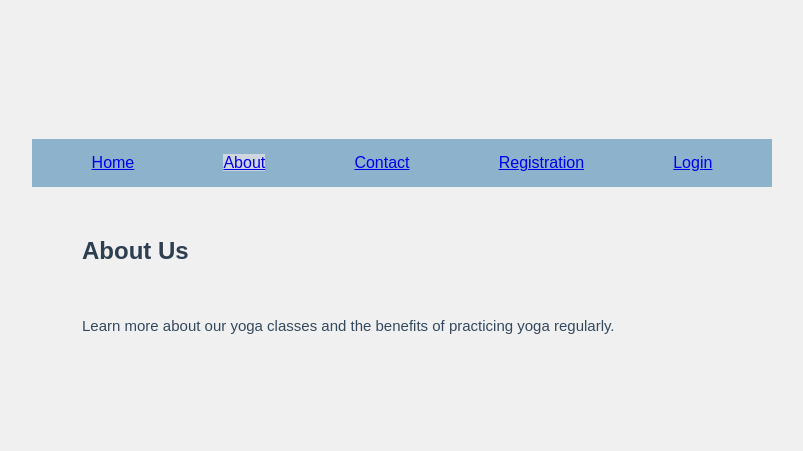
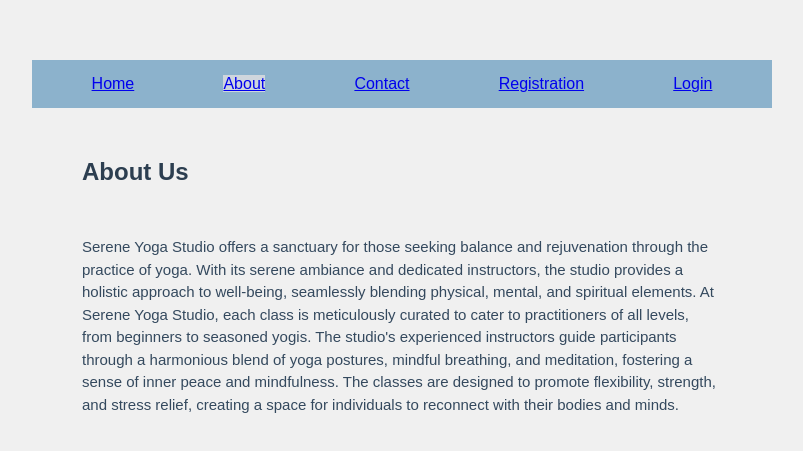
Before and after one commit to shreyaborikar/front_end, a React (Create React App) app: page /about in a window 1280 px wide. Shown: the part 137-588 px from the top of the page, without its empty margins (238-1041 px from the left). Built offline with nearby package versions, Linux system fonts and the light colour scheme.

Commit message:
Update About.js

```diff
--- a/src/components/About.js
+++ b/src/components/About.js
@@ -8,7 +8,9 @@ const About = () => {
   return (
     <Navbar>
       <h2>About Us</h2>
-      <p>Learn more about our yoga classes and the benefits of practicing yoga regularly.</p>
+      <p>Serene Yoga Studio offers a sanctuary for those seeking balance and rejuvenation through the practice of yoga. With its serene ambiance and dedicated instructors, the studio provides a holistic approach to well-being, seamlessly blending physical, mental, and spiritual elements.
+
+At Serene Yoga Studio, each class is meticulously curated to cater to practitioners of all levels, from beginners to seasoned yogis. The studio's experienced instructors guide participants through a harmonious blend of yoga postures, mindful breathing, and meditation, fostering a sense of inner peace and mindfulness. The classes are designed to promote flexibility, strength, and stress relief, creating a space for individuals to reconnect with their bodies and minds.</p>
       </Navbar>
   );
 }
```
